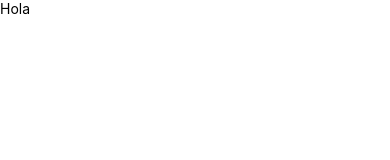
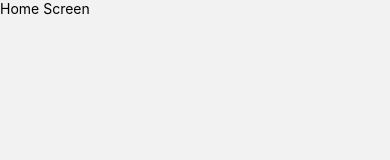
Before and after one commit to Satronic/05-MovieApp, a React Native app: screen / in a window 390 px wide. Shown: the top 160 px of the page. Built offline with nearby package versions, Linux system fonts and the light colour scheme.

Commit message:
FEAT(/src): Add the StackNavigator and Screens components

```diff
--- a/App.tsx
+++ b/App.tsx
@@ -1,12 +1,12 @@
 import React from 'react';
 import { NavigationContainer } from '@react-navigation/native';
-import { Text } from 'react-native';
+import { StackNavigator } from './src/navigator/StackNavigator';
 
 
 const App = () => {
   return (
     <NavigationContainer>
-        <Text>Hola</Text>
+        <StackNavigator />
     </NavigationContainer>
   )
 }
--- a/package.json
+++ b/package.json
@@ -10,9 +10,12 @@
     "test": "jest"
   },
   "dependencies": {
+    "@react-native-masked-view/masked-view": "^0.2.8",
     "@react-navigation/native": "^6.1.2",
+    "@react-navigation/stack": "^6.3.11",
     "react": "18.2.0",
     "react-native": "0.71.0",
+    "react-native-gesture-handler": "^2.8.0",
     "react-native-safe-area-context": "^4.4.1",
     "react-native-screens": "^3.18.2"
   },
--- /dev/null
+++ b/src/navigator/StackNavigator.tsx
@@ -0,0 +1,22 @@
+import React from 'react';
+import { createStackNavigator } from '@react-navigation/stack';
+import { HomeScreen } from '../screens/HomeScreen';
+import { DetailsScreen } from '../screens/DetailsScreen';
+
+const Stack = createStackNavigator();
+
+export const StackNavigator = () => {
+    return (
+        <Stack.Navigator
+            screenOptions={{
+                headerShown: false,
+                headerStyle: {
+                    backgroundColor: 'white'
+                }
+            }}
+        >
+            <Stack.Screen name="HomeScreen" component={HomeScreen} />
+            <Stack.Screen name="DetailsScreen" component={DetailsScreen} />
+        </Stack.Navigator>
+    );
+};
--- /dev/null
+++ b/src/screens/DetailsScreen.tsx
@@ -0,0 +1,10 @@
+import React from 'react';
+import { View, Text } from 'react-native';
+
+export const DetailsScreen = () => {
+  return (
+    <View>
+        <Text>Details Screen</Text>
+    </View>
+  )
+}
--- /dev/null
+++ b/src/screens/HomeScreen.tsx
@@ -0,0 +1,10 @@
+import React from 'react';
+import { View, Text } from 'react-native';
+
+export const HomeScreen = () => {
+  return (
+    <View>
+        <Text>Home Screen</Text>
+    </View>
+  )
+}
```
Also changed, not shown: 1 other file (tests, documents, lock files or other folders).
